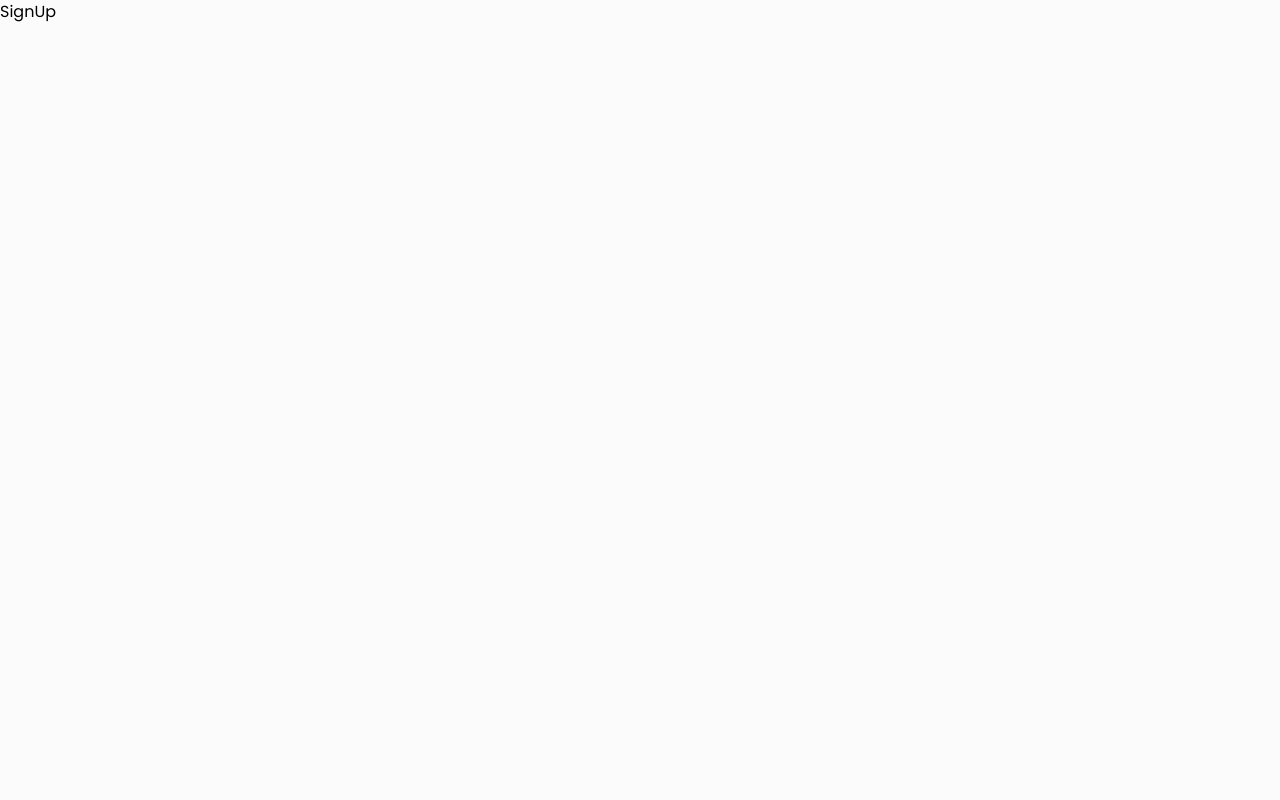
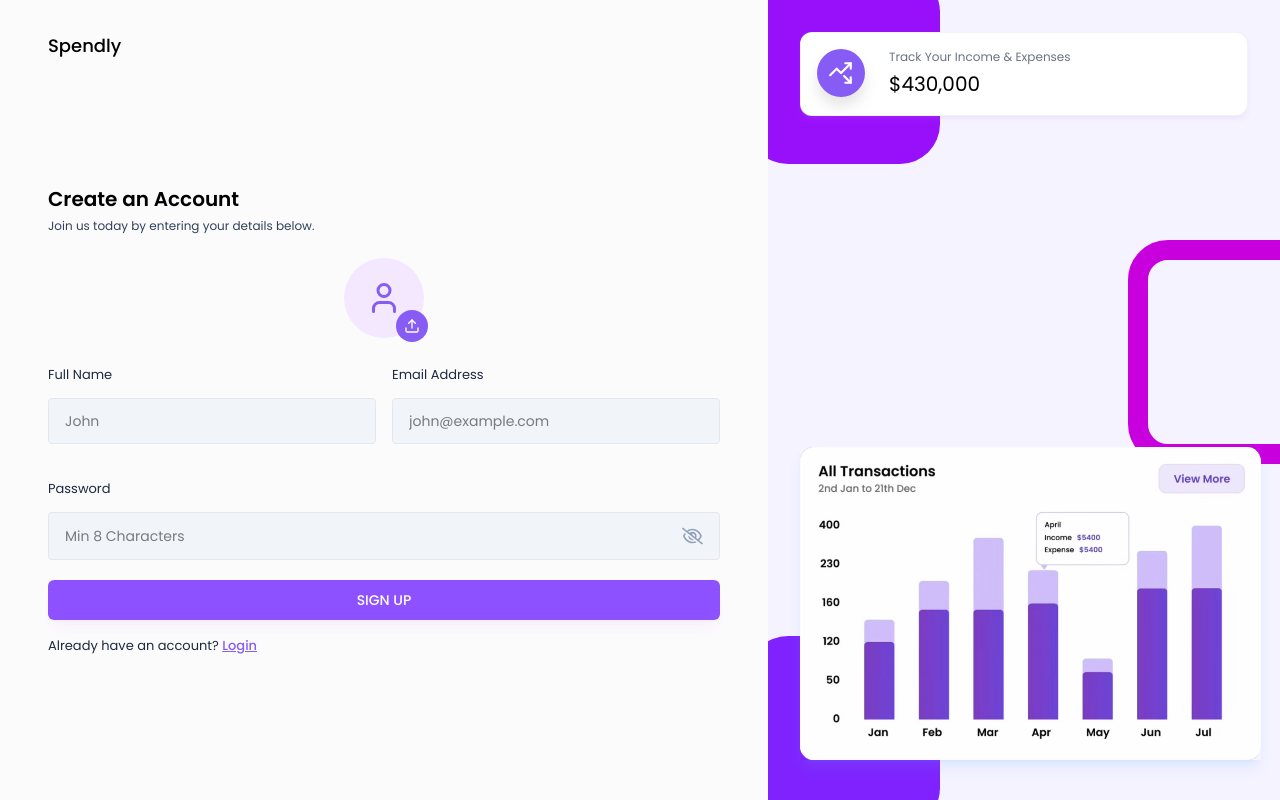
Before and after one commit to kikoNassif/spendly, a React (Vite) app in the folder frontend/spendly/: page /signUp in a window 1280 px wide. Built offline with nearby package versions, Linux system fonts and the light colour scheme.

Commit message:
Built SignUp form and Profile Photo Selector

```diff
--- a/frontend/spendly/src/components/Inputs/Input.jsx
+++ b/frontend/spendly/src/components/Inputs/Input.jsx
@@ -24,9 +24,9 @@
           <>
             {showPassword ? (
               <FaRegEye
-                size={12}
+                size={22}
                 className="text-primary cursor-pointer"
-                onClick={() => toggleShowPassword}
+                onClick={() => toggleShowPassword()}
               />
             ) : (
               <FaRegEyeSlash
--- /dev/null
+++ b/frontend/spendly/src/components/Inputs/ProfilePhotoSelector.jsx
@@ -0,0 +1,68 @@
+import React, { useRef, useState } from 'react';
+import { LuUser, LuUpload, LuTrash } from 'react-icons/lu';
+
+const ProfilePhotoSelector = ({image, setImage}) => {
+  const inputRef = useRef(null);
+  const [previewUrl, setPreviewUrl] = useState(null);
+
+  const handleImageChange = (event) => {
+    const file = event.target.files[0];
+    if (file) {
+      // Update the image state
+      setImage(file);
+
+      // Generate preview URL from the file
+      const preview = URL.createObjectURL(file);
+      setPreviewUrl(preview);
+    }
+  };
+
+  const handleRemoveImage = () => {
+    setImage(null);
+    setPreviewUrl(null);
+  };
+
+  const onChooseFile = () => {
+    inputRef.current.click();
+  };
+  return <div className="flex justify-center mb-6">
+    <input
+      type="file"
+      accept="image/*"
+      ref={inputRef}
+      onChange={handleImageChange}
+      className="hidden"
+    />
+
+    {!image ? (
+      <div className="w-20 h-20 flex items-center justify-center bg-purple-100 rounded-full relative">
+        <LuUser className="text-4xl text-primary" />
+
+        <button
+          type="button"
+          className="w-8 h-8 flex items-center justify-center bg-primary text-white rounded-full absolute -bottom-1 -right-1"
+          onClick={onChooseFile}
+        >
+          <LuUpload />
+        </button>
+      </div>
+    ) : (
+      <div className="relative">
+        <img
+          src={previewUrl}
+          alt="profile photo"
+          className="w-20 h-20 rounded-full object-cover"
+        />
+        <button
+          type="button"
+          className="w-8 h-8 flex items-center justify-center bg-red-500 text-white rounded-full absolute -bottom-1 -right-1"
+          onClick={handleRemoveImage}
+        >
+          <LuTrash />
+        </button>
+      </div>
+    )}
+  </div>;
+}
+
+export default ProfilePhotoSelector
--- a/frontend/spendly/src/pages/Auth/Login.jsx
+++ b/frontend/spendly/src/pages/Auth/Login.jsx
@@ -1,10 +1,9 @@
 /* eslint-disable no-unused-vars */
-
 import React, { useState } from 'react'
 import AuthLayout from '../../components/layout/AuthLayout'
 import { useNavigate, Link } from 'react-router-dom';
 import Input from '../../components/Inputs/input';
-import { validateEmail } from "../../utils/helper"
+import { validateEmail } from "../../utils/helper";
 
 
 const Login = () => {
--- a/frontend/spendly/src/pages/Auth/SignUp.jsx
+++ b/frontend/spendly/src/pages/Auth/SignUp.jsx
@@ -1,8 +1,103 @@
-import React from 'react'
+/* eslint-disable no-unused-vars */
+import React, { useState } from 'react'
+import AuthLayout from '../../components/layout/AuthLayout'
+import { useNavigate, Link } from 'react-router-dom';
+import Input from '../../components/Inputs/input';
+import { validateEmail } from "../../utils/helper";
+import ProfilePhotoSelector from '../../components/Inputs/ProfilePhotoSelector';
 
 const SignUp = () => {
+  const [profilePic, setProfilePic] = useState(null);
+  const [fullName, setFullName] = useState("");
+  const [email, setEmail] = useState("");
+  const [password,setPassword] = useState("");
+
+  const [error, setError] = useState(null);
+
+  const navigate = useNavigate();
+
+  // Handle Sign Up Form Submit
+  const handleSignUp = async (e) => {
+    e.preventDefault();
+
+    let profileImageUrl = "";
+
+    if (!fullName) {
+      setError("Please enter your name");
+      return;
+    }
+
+    if (!validateEmail(email)) {
+      setError("Please enter a valid email address.");
+      return;
+    }
+
+    if (!password) {
+      setError("Please enter the password");
+      return;
+    }
+
+    setError("");
+
+    // SignUp API Call
+  }
+
+
   return (
-    <div>SignUp</div>
+    <AuthLayout>
+      <div className="lg:w-[100%] h-auto md:h-full mt-10 md:mt-0 flex flex-col justify-center">
+        <h3 className="text-xl font-semibold text-black">Create an Account</h3>
+        <p className="text-xs text-slate-700 mt-[5px] mb-6">
+          Join us today by entering your details below.
+        </p>
+
+        <form onSubmit={handleSignUp}>
+
+          <ProfilePhotoSelector image={profilePic} setImage={setProfilePic} />
+
+          <div className="grid grid-cols-1 md:grid-cols-2 gap-4">
+            <Input
+              value={fullName}
+              onChange={({ target }) => setFullName(target.value)}
+              label="Full Name"
+              placeholder="John"
+              type="text"
+            />
+
+            <Input
+              value={email}
+              onChange={({ target }) => setEmail(target.value)}
+              label="Email Address"
+              placeholder="john@example.com"
+              type="text"
+            />
+
+            <div className="col-span-2">
+              <Input
+                value={password}
+                onChange={({ target }) => setPassword(target.value)}
+                label="Password"
+                placeholder="Min 8 Characters"
+                type="password"
+              />
+            </div>
+          </div>
+
+          {error && <p className="text-red-500 text-xs pb-2.5">{error}</p>}
+
+          <button type="submit" className="btn-primary">
+            SIGN UP
+           </button>
+
+          <p className="text-[13px] text-slate-800 mt-3">
+            Already have an account? {" "}
+           <Link className="font-medium text-primary underline" to="/login">
+              Login
+            </Link>
+          </p>
+        </form>
+      </div>
+    </AuthLayout>
   )
 }
 
```
